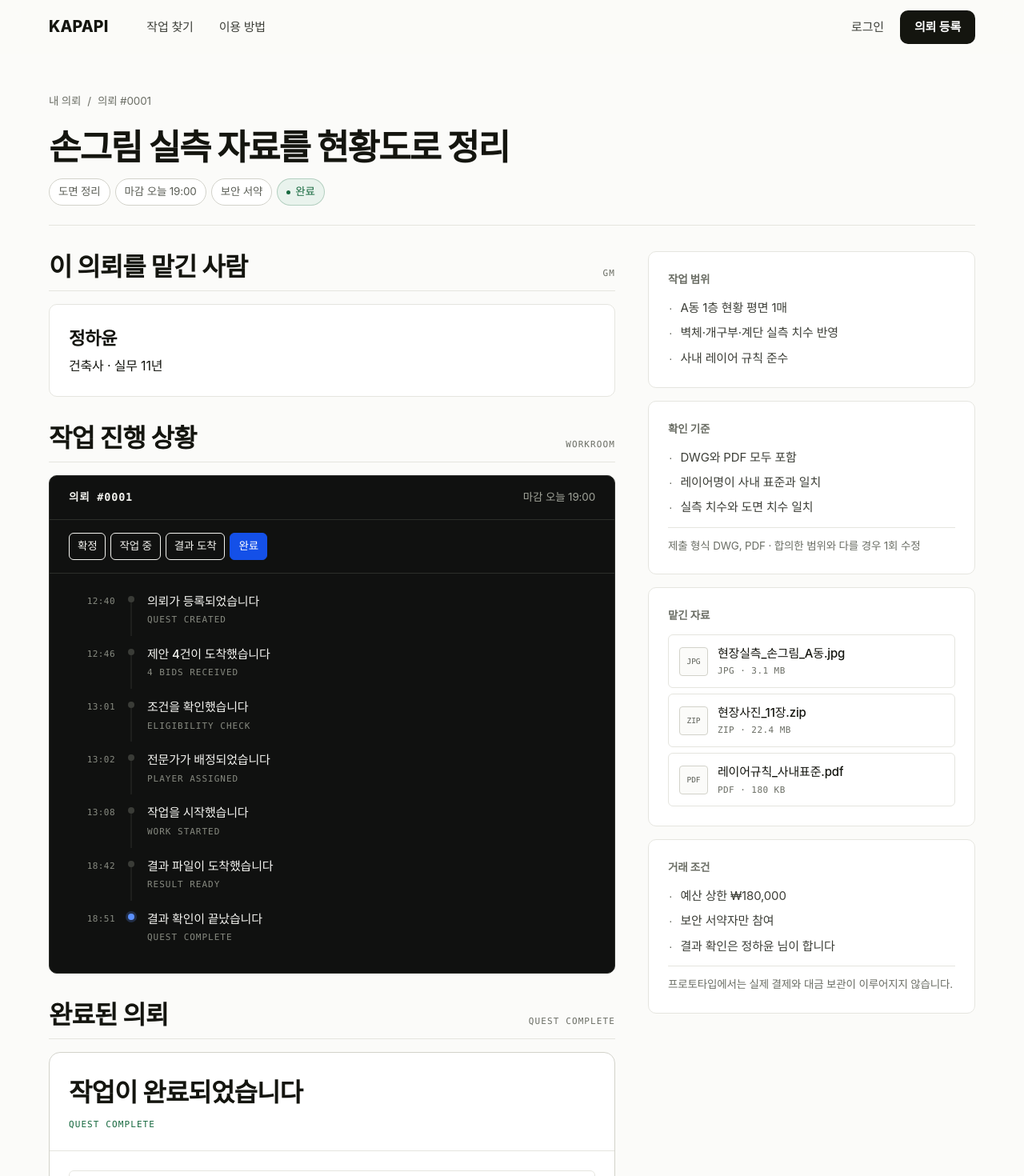
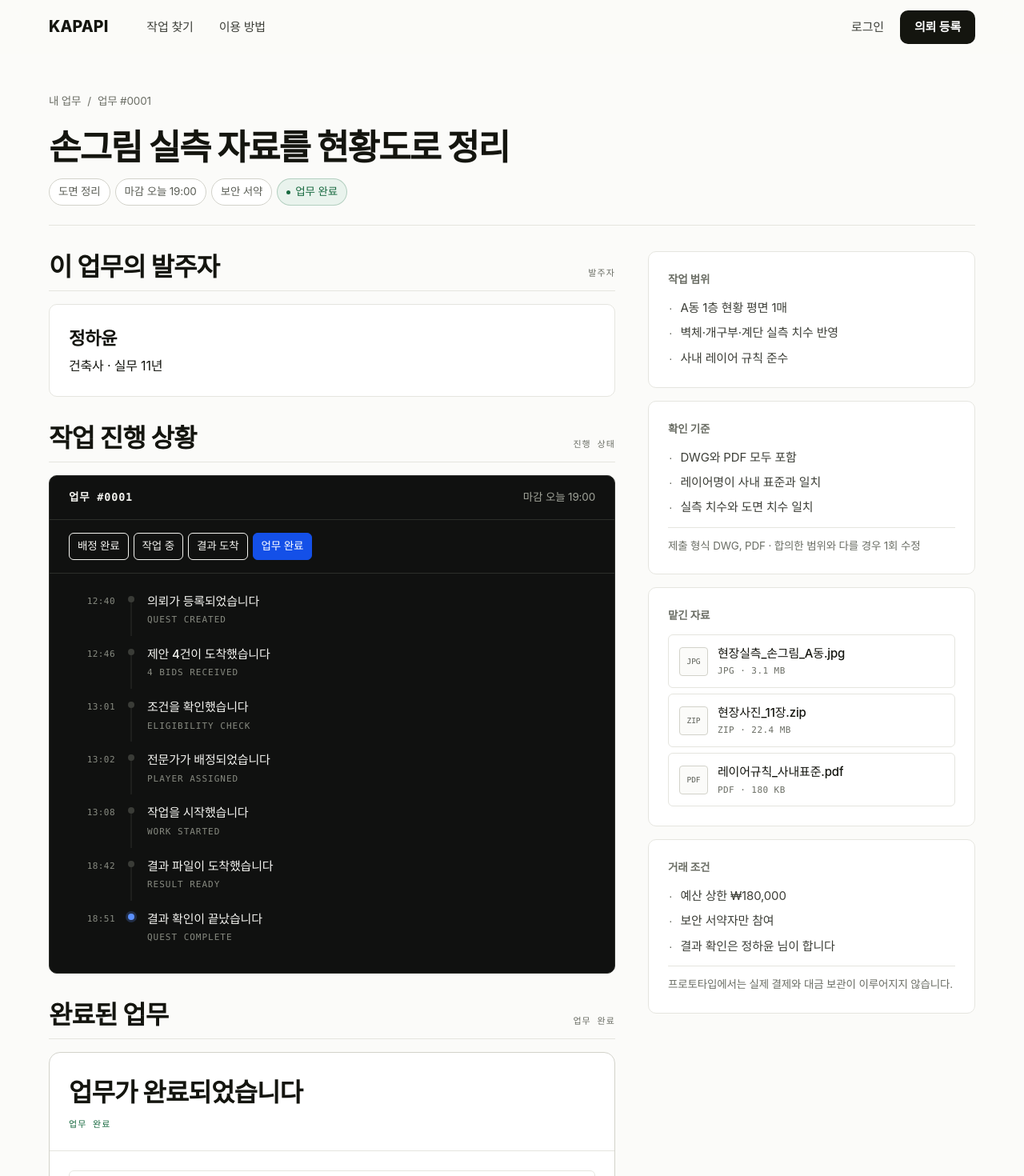
Before and after one commit to KapapiDev/Kapapi, a Next.js app: page /quest/0001 in a window 1280 px wide. Shown: the top 1470 px of the page at 80% size. Built offline with nearby package versions, Linux system fonts and the light colour scheme; a web font is replaced by a local one.

Commit message:
feat: standardize terminology on work detail flow

```diff
--- a/src/app/quest/[id]/page.tsx
+++ b/src/app/quest/[id]/page.tsx
@@ -9,10 +9,10 @@ import { ME, PEOPLE, pct, roleIn, route, won } from "@/lib/kapapi";
 import s from "@/components/app.module.css";
 
 const STAGES = [
-  { st: "ASSIGNED", ko: "확정" },
+  { st: "ASSIGNED", ko: "배정 완료" },
   { st: "IN_PROGRESS", ko: "작업 중" },
   { st: "DELIVERED", ko: "결과 도착" },
-  { st: "COMPLETE", ko: "완료" },
+  { st: "COMPLETE", ko: "업무 완료" },
 ] as const;
 
 export default function QuestPage() {
@@ -30,27 +30,25 @@ export default function QuestPage() {
 
   const state = q?.state;
 
-  /* Prototype only: simulate proposals arriving, then stop at recommendation. */
   useEffect(() => {
     if (!q || q.state !== "OPEN") return;
     clear();
     timers.current.push(window.setTimeout(
-      () => setQuestState(q.id, "BIDDING", { at: "방금", ko: "제안이 도착하고 있습니다", en: "BIDS ARRIVING" }),
+      () => setQuestState(q.id, "BIDDING", { at: "방금", ko: "제안이 도착하고 있습니다", en: "제안 도착" }),
       800,
     ));
     timers.current.push(window.setTimeout(
-      () => setQuestState(q.id, "ROUTING", { at: "방금", ko: "카파피 추천이 준비되었습니다", en: "RECOMMENDATION READY" }),
+      () => setQuestState(q.id, "ROUTING", { at: "방금", ko: "카파피 추천이 준비되었습니다", en: "추천 준비" }),
       2500,
     ));
     return clear;
-    // Re-arm only for a newly created quest.
     // eslint-disable-next-line react-hooks/exhaustive-deps
   }, [id]);
 
   useEffect(() => {
     if (state !== "REVISION" || !q) return;
     const t = window.setTimeout(
-      () => setQuestState(q.id, "DELIVERED", { at: "방금", ko: "수정본이 도착했습니다", en: "REVISED FILE" }),
+      () => setQuestState(q.id, "DELIVERED", { at: "방금", ko: "수정본이 도착했습니다", en: "수정본 도착" }),
       3000,
     );
     return () => window.clearTimeout(t);
@@ -59,9 +57,9 @@ export default function QuestPage() {
   if (!q) {
     return (
       <div className={`frame ${s.confirm}`}>
-        <h1 className={s.confirmTitle}>의뢰를 찾을 수 없습니다</h1>
+        <h1 className={s.confirmTitle}>업무를 찾을 수 없습니다</h1>
         <div className={s.confirmActs}>
-          <Link href="/my" className={`${s.btn} ${s.btnLine}`}>내 의뢰로</Link>
+          <Link href="/my" className={`${s.btn} ${s.btnLine}`}>내 업무로</Link>
         </div>
       </div>
     );
@@ -83,13 +81,13 @@ export default function QuestPage() {
   function confirmRecommendation() {
     if (!recommended) return;
     clear();
-    setQuestState(q.id, "ASSIGNED", { at: "방금", ko: `${recommended.person.name} 님으로 확정했습니다`, en: "GM CONFIRMED" });
+    setQuestState(q.id, "ASSIGNED", { at: "방금", ko: `${recommended.person.name} 님으로 확정했습니다`, en: "발주자 확정" });
     timers.current.push(window.setTimeout(
-      () => setQuestState(q.id, "IN_PROGRESS", { at: "방금", ko: "작업을 시작했습니다", en: "WORK STARTED" }),
+      () => setQuestState(q.id, "IN_PROGRESS", { at: "방금", ko: "작업을 시작했습니다", en: "작업 시작" }),
       900,
     ));
     timers.current.push(window.setTimeout(
-      () => setQuestState(q.id, "DELIVERED", { at: "방금", ko: "결과 파일이 도착했습니다", en: "RESULT READY" }),
+      () => setQuestState(q.id, "DELIVERED", { at: "방금", ko: "결과 파일이 도착했습니다", en: "결과 도착" }),
       3800,
     ));
   }
@@ -97,9 +95,9 @@ export default function QuestPage() {
   function finishDemo() {
     if (!recommended) return;
     clear();
-    setQuestState(q.id, "ASSIGNED", { at: "방금", ko: `${recommended.person.name} 님으로 확정했습니다`, en: "GM CONFIRMED" });
-    window.setTimeout(() => setQuestState(q.id, "IN_PROGRESS", { at: "방금", ko: "작업을 시작했습니다", en: "WORK STARTED" }), 0);
-    window.setTimeout(() => setQuestState(q.id, "DELIVERED", { at: "방금", ko: "결과 파일이 도착했습니다", en: "RESULT READY" }), 20);
+    setQuestState(q.id, "ASSIGNED", { at: "방금", ko: `${recommended.person.name} 님으로 확정했습니다`, en: "발주자 확정" });
+    window.setTimeout(() => setQuestState(q.id, "IN_PROGRESS", { at: "방금", ko: "작업을 시작했습니다", en: "작업 시작" }), 0);
+    window.setTimeout(() => setQuestState(q.id, "DELIVERED", { at: "방금", ko: "결과 파일이 도착했습니다", en: "결과 도착" }), 20);
   }
 
   const events = (
@@ -123,7 +121,7 @@ export default function QuestPage() {
   return (
     <div className={`frame ${s.wrap}`}>
       <p className={s.crumb}>
-        <Link href="/my">내 의뢰</Link><span aria-hidden="true">/</span><span>의뢰 #{q.id}</span>
+        <Link href="/my">내 업무</Link><span aria-hidden="true">/</span><span>업무 #{q.id}</span>
       </p>
 
       <div className={s.head}>
@@ -134,9 +132,9 @@ export default function QuestPage() {
           {q.nda ? <span className={s.chip}>보안 서약</span> : null}
           <span className={`${s.chip} ${done ? s.chipOk : s.chipAccent}`}>
             <span className={s.dot} aria-hidden="true" />
-            {waiting ? "제안 받는 중" : recommendationReady ? "추천 확인" : q.state === "IN_PROGRESS" || q.state === "ASSIGNED" ? "작업 중" : delivered ? "결과 도착" : q.state === "REVISION" ? "수정 중" : "완료"}
+            {waiting ? "제안 받는 중" : recommendationReady ? "추천 확인" : q.state === "IN_PROGRESS" || q.state === "ASSIGNED" ? "작업 중" : delivered ? "결과 도착" : q.state === "REVISION" ? "수정 중" : "업무 완료"}
           </span>
-          {role !== "NONE" ? <span className={s.chip}>이 의뢰에서 나는 {isGm ? "맡긴 쪽" : "수행하는 쪽"}</span> : null}
+          {role !== "NONE" ? <span className={s.chip}>이 업무에서 나는 {isGm ? "발주자" : "작업자"}</span> : null}
         </div>
       </div>
 
@@ -146,16 +144,16 @@ export default function QuestPage() {
             <section>
               <div className={s.panelHead}>
                 <h2 className={s.panelTitle}>제안을 받고 있습니다</h2>
-                <span className={s.panelEn}>BIDDING</span>
+                <span className={s.panelEn}>제안 모집</span>
               </div>
               <div className={s.work}>
                 <div className={s.workTop}>
-                  <span className={s.workId}>의뢰 #{q.id}</span>
+                  <span className={s.workId}>업무 #{q.id}</span>
                   <span className={s.workMeta}>현재 제안 {q.bids.length}건</span>
                 </div>
                 {events}
               </div>
-              <p className={s.note} style={{ marginTop: 14 }}>조건을 충족한 제안이 모이면 카파피가 가격, 완료시간과 관련 이력을 함께 보고 추천합니다.</p>
+              <p className={s.note} style={{ marginTop: 14 }}>조건을 충족한 제안이 모이면 카파피가 가격, 완료시간과 관련 작업이력을 함께 보고 추천합니다.</p>
             </section>
           ) : null}
 
@@ -163,7 +161,7 @@ export default function QuestPage() {
             <section>
               <div className={s.panelHead}>
                 <h2 className={s.panelTitle}>카파피 추천</h2>
-                <span className={s.panelEn}>RECOMMENDATION</span>
+                <span className={s.panelEn}>추천</span>
               </div>
               <div className={s.trust}>
                 <div className={s.chips} style={{ marginBottom: 12 }}>
@@ -174,8 +172,8 @@ export default function QuestPage() {
                 <p className={s.trustName}>{recommended.person.name}</p>
                 <p className={s.trustCareer}>{recommended.person.career}</p>
                 <div className={s.stats}>
-                  <span className={s.stat}><span className={s.sk}>같은 유형</span><span className={s.sv}>{recommended.relevant}건</span></span>
-                  <span className={s.stat}><span className={s.sk}>정시 납품</span><span className={s.sv}>{pct(recommended.person.onTime)}</span></span>
+                  <span className={s.stat}><span className={s.sk}>유사 업무</span><span className={s.sv}>{recommended.relevant}건</span></span>
+                  <span className={s.stat}><span className={s.sk}>정시완료</span><span className={s.sv}>{pct(recommended.person.onTime)}</span></span>
                   <span className={s.stat}><span className={s.sk}>수정 요청</span><span className={s.sv}>{pct(recommended.person.revision)}</span></span>
                 </div>
                 <div className={s.note}>
@@ -202,7 +200,7 @@ export default function QuestPage() {
                       <div className={s.chips}>
                         <span className={s.chip}>{won(c.bid.price)}</span>
                         <span className={s.chip}>{c.bid.hours}시간</span>
-                        <span className={s.chip}>유사업무 {c.relevant}건</span>
+                        <span className={s.chip}>유사 업무 {c.relevant}건</span>
                       </div>
                     </div>
                   ))}
@@ -214,16 +212,16 @@ export default function QuestPage() {
           {assignee && assigned ? (
             <section>
               <div className={s.panelHead}>
-                <h2 className={s.panelTitle}>{isGm ? "확정된 작업자" : "이 의뢰를 맡긴 사람"}</h2>
-                <span className={s.panelEn}>{isGm ? "PLAYER" : "GM"}</span>
+                <h2 className={s.panelTitle}>{isGm ? "확정된 작업자" : "이 업무의 발주자"}</h2>
+                <span className={s.panelEn}>{isGm ? "작업자" : "발주자"}</span>
               </div>
               <div className={s.trust}>
                 <p className={s.trustName}>{isGm ? assignee.name : issuer.name}</p>
                 <p className={s.trustCareer}>{isGm ? assignee.career : issuer.career}</p>
                 {isGm ? (
                   <div className={s.stats}>
-                    <span className={s.stat}><span className={s.sk}>같은 유형</span><span className={s.sv}>{assignee.history[q.category] ?? 0}건</span></span>
-                    <span className={s.stat}><span className={s.sk}>정시 납품</span><span className={s.sv}>{pct(assignee.onTime)}</span></span>
+                    <span className={s.stat}><span className={s.sk}>유사 업무</span><span className={s.sv}>{assignee.history[q.category] ?? 0}건</span></span>
+                    <span className={s.stat}><span className={s.sk}>정시완료</span><span className={s.sv}>{pct(assignee.onTime)}</span></span>
                     <span className={s.stat}><span className={s.sk}>수정 요청</span><span className={s.sv}>{pct(assignee.revision)}</span></span>
                   </div>
                 ) : null}
@@ -235,11 +233,11 @@ export default function QuestPage() {
             <section>
               <div className={s.panelHead}>
                 <h2 className={s.panelTitle}>작업 진행 상황</h2>
-                <span className={s.panelEn}>WORKROOM</span>
+                <span className={s.panelEn}>진행 상태</span>
               </div>
               <div className={s.work}>
                 <div className={s.workTop}>
-                  <span className={s.workId}>의뢰 #{q.id}</span>
+                  <span className={s.workId}>업무 #{q.id}</span>
                   <span className={s.workMeta}>마감 {q.deadlineLabel}</span>
                 </div>
                 <div className={s.stages}>
@@ -255,13 +253,13 @@ export default function QuestPage() {
           {(delivered || done) && q.result ? (
             <section>
               <div className={s.panelHead}>
-                <h2 className={s.panelTitle}>{done ? "완료된 의뢰" : "결과가 도착했습니다"}</h2>
-                <span className={s.panelEn}>{done ? "QUEST COMPLETE" : "RESULT READY"}</span>
+                <h2 className={s.panelTitle}>{done ? "완료된 업무" : "결과가 도착했습니다"}</h2>
+                <span className={s.panelEn}>{done ? "업무 완료" : "결과 도착"}</span>
               </div>
               <div className={s.result}>
                 <div className={s.resultHead}>
-                  <p className={s.resultKo}>{done ? "작업이 완료되었습니다" : "결과 파일이 도착했습니다"}</p>
-                  <p className={s.resultEn}>{done ? "QUEST COMPLETE" : "FILE DELIVERED"}</p>
+                  <p className={s.resultKo}>{done ? "업무가 완료되었습니다" : "결과 파일이 도착했습니다"}</p>
+                  <p className={s.resultEn}>{done ? "업무 완료" : "파일 전달"}</p>
                 </div>
                 <div className={s.section}>
                   {q.result.files.map((f) => (
```
